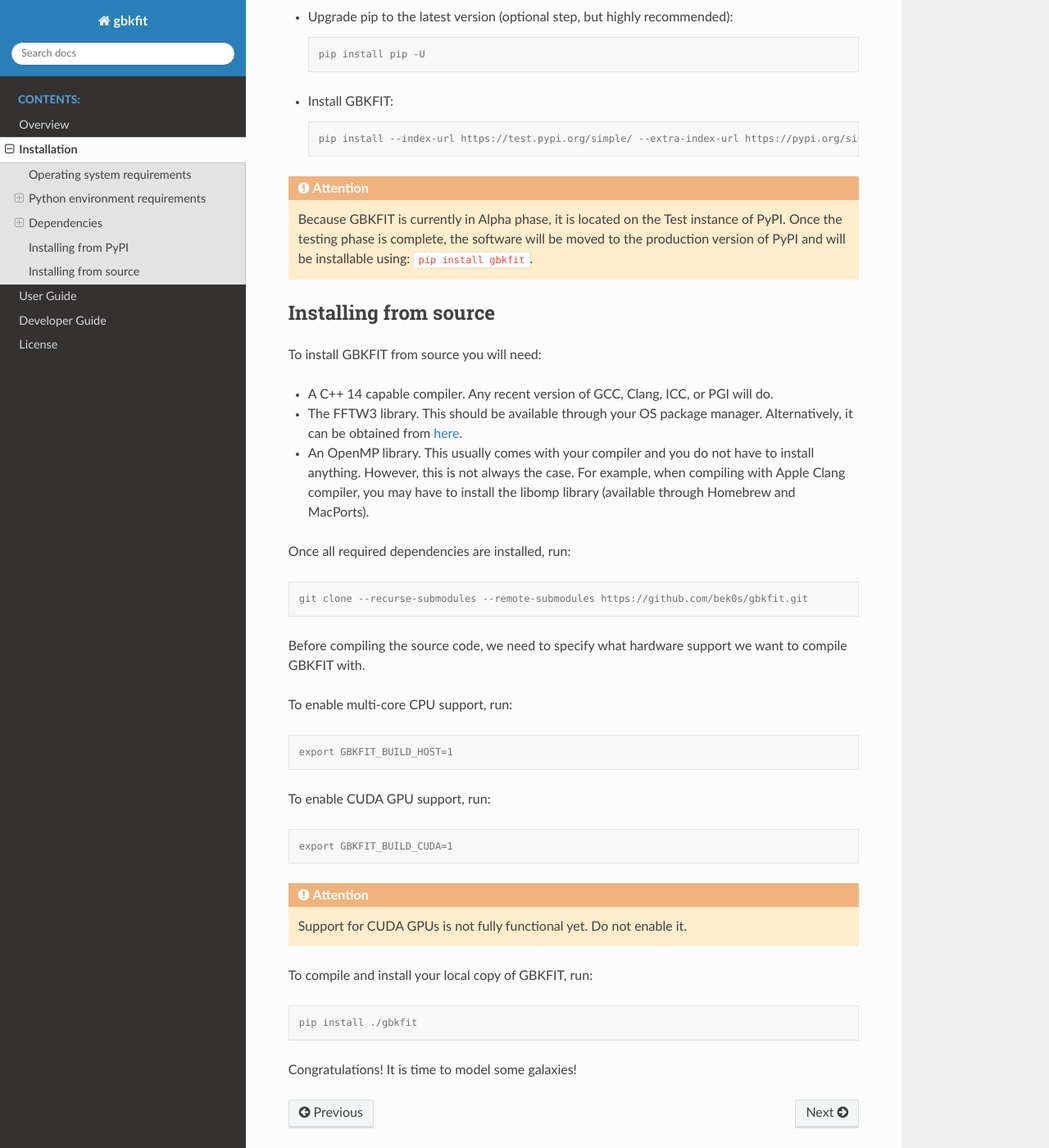
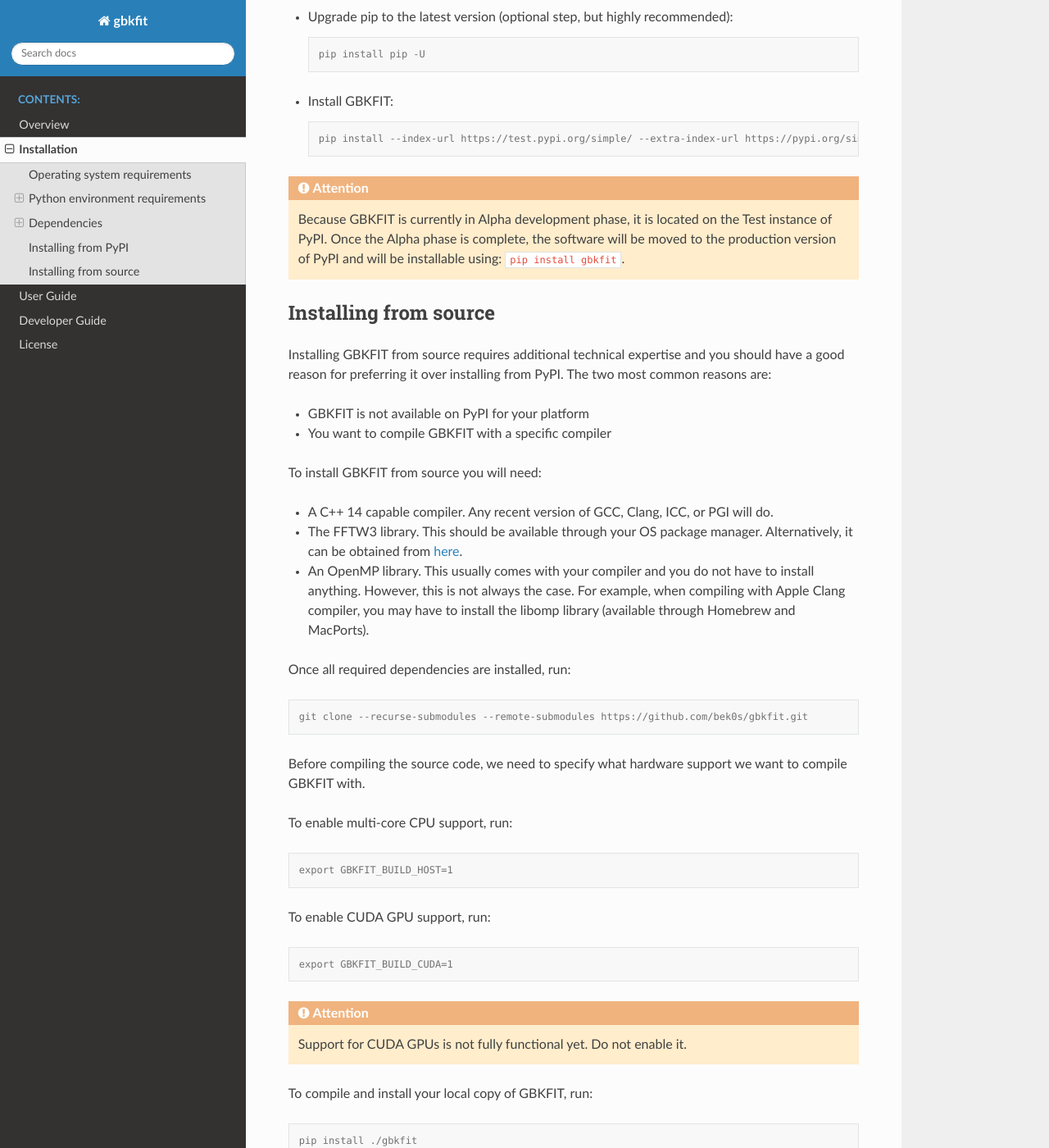
Before and after one commit to bek0s/gbkfit, a Sphinx documentation site: the page built from docs/source/install.rst, in a window 1280 px wide and 1400 px high, scrolled down 1966 px. Shown: the whole window at 82% size. Built offline with Sphinx 7.4.7 and the Read the Docs theme 2.0.0, drawn with Linux system fonts in a browser that asks for light colours; some of the changed text lies outside the part shown.

Commit message:
docs: misc

```diff
--- a/docs/source/install.rst
+++ b/docs/source/install.rst
@@ -47,8 +47,9 @@
    ./Miniconda3-latest-MacOSX-x86_64.sh -b -s -p ./miniconda
    ./miniconda/bin/python -m venv venv
 
-The above lines will create an isolated Python environment (*venv*) which
-can be used to install and run GBKFIT.
+The above lines will create an isolated Python environment (*venv*) which will
+not affect your system's Python environment and can be used to install and run
+GBKFIT.
 
 To activate the environment, run:
 
@@ -100,14 +101,21 @@
      pip install --index-url https://test.pypi.org/simple/ --extra-index-url https://pypi.org/simple --no-cache-dir gbkfit
 
 .. attention::
-   Because GBKFIT is currently in Alpha phase, it is located on the Test
-   instance of PyPI. Once the testing phase is complete, the software will be
-   moved to the production version of PyPI and will be installable using:
+   Because GBKFIT is currently in Alpha development phase, it is located on the
+   Test instance of PyPI. Once the Alpha phase is complete, the software will
+   be moved to the production version of PyPI and will be installable using:
    ``pip install gbkfit``.
 
 
 Installing from source
 ----------------------
+
+Installing GBKFIT from source requires additional technical expertise and you
+should have a good reason for preferring it over installing from PyPI. The two
+most common reasons are:
+
+- GBKFIT is not available on PyPI for your platform
+- You want to compile GBKFIT with a specific compiler
 
 To install GBKFIT from source you will need:
 
--- a/docs/source/overview.rst
+++ b/docs/source/overview.rst
@@ -11,8 +11,8 @@
    `gbkfit-legacy <https://github.com/bek0s/gbkfit-legacy>`_.
 
 .. warning::
-   GBKFIT is currently in Alpha phase and is expected to contain incomplete
-   features and bugs.
+   GBKFIT is currently in Alpha development phase and is expected to contain
+   incomplete features and bugs.
 
 Features
 --------
```
Also changed, not shown: other parts of docs/source/install.rst (+1 -1 lines).
